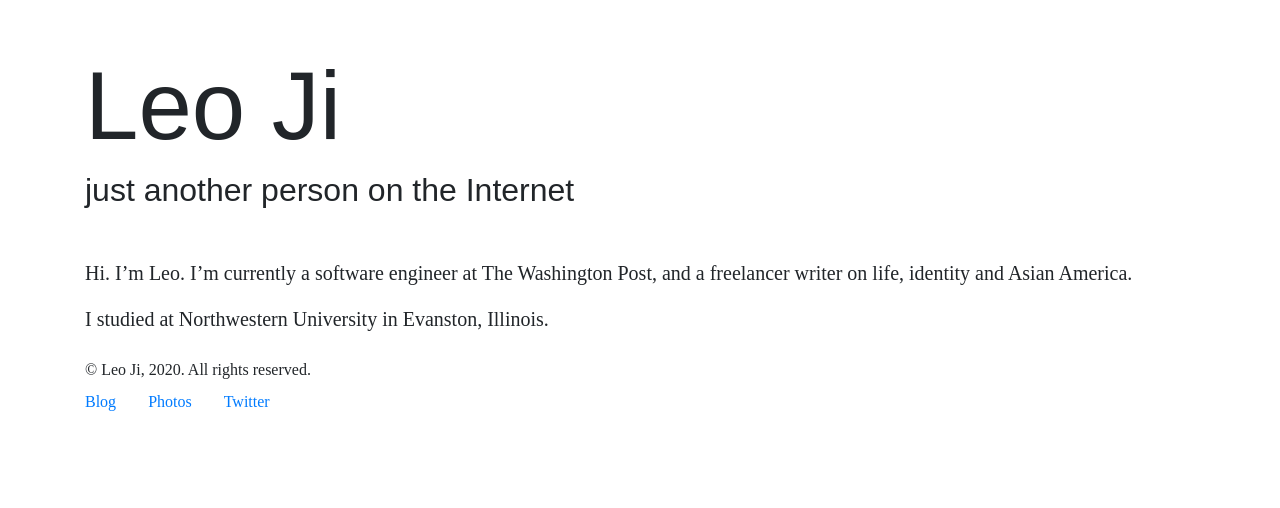
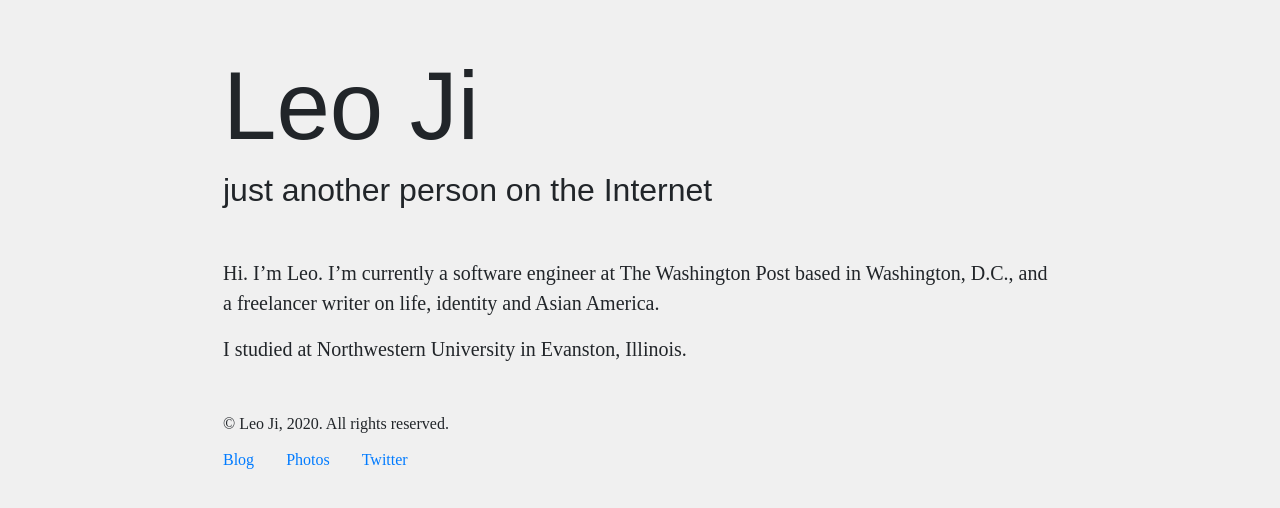
Before and after one commit to themaxgross/chi, a Next.js app: page / in a window 1280 px wide. Shown: the top 508 px of the page. Built offline with nearby package versions, Linux system fonts and the light colour scheme; a web font is replaced by a local one.

Commit message:
oooooh let's make it a little prettier

```diff
--- a/components/footer.tsx
+++ b/components/footer.tsx
@@ -2,8 +2,8 @@ import Nav from 'react-bootstrap/Nav'
 
 export function Footer() {
   return (
-    <footer className='mt-4'>
-      <div>© Leo Ji, 2020. All rights reserved.</div>
+    <footer className='mt-5'>
+      <div className='mb-1'>© Leo Ji, 2020. All rights reserved.</div>
       <Nav as='nav'>
         <Nav.Item>
           <Nav.Link href='https://leoji.blog/' className='pl-0'>
--- a/components/layout.tsx
+++ b/components/layout.tsx
@@ -6,7 +6,7 @@ import { Fader } from './fader'
 
 export const Layout = ({ children, ...rest }) => {
   return (
-    <Container {...rest}>
+    <Container {...rest} style={{ maxWidth: '864px' }}>
       <Head>
         <link rel='stylesheet' href='https://use.typekit.net/vsr0fdb.css' />
         <link rel='icon' href='/favicon.ico' />
@@ -26,6 +26,7 @@ export const Layout = ({ children, ...rest }) => {
           font-family: adobe-garamond-pro, serif;
           font-weight: 400;
           font-style: normal;
+          background-color: #f0f0f0;
         }
         * {
           box-sizing: border-box;
--- a/package.json
+++ b/package.json
@@ -17,8 +17,8 @@
     "sass": "^1.26.5"
   },
   "devDependencies": {
-    "@types/node": "^14.0.5",
+    "@types/node": "^14.6.2",
     "@types/react": "^16.9.35",
-    "typescript": "^3.9.3"
+    "typescript": "^4.0.2"
   }
 }
--- a/pages/index.tsx
+++ b/pages/index.tsx
@@ -94,8 +94,9 @@ export default function Home() {
         }}
       />
       <p>
-        Hi. I’m Leo. I’m currently a software engineer at The Washington Post,
-        and a freelancer writer on life, identity and Asian America.
+        Hi. I’m Leo. I’m currently a software engineer at The Washington Post
+        based in Washington, D.C., and a freelancer writer on life, identity and
+        Asian America.
       </p>
       <p>I studied at Northwestern University in Evanston, Illinois.</p>
     </Layout>
```
Also changed, not shown: 1 other file (tests, documents, lock files or other folders).
